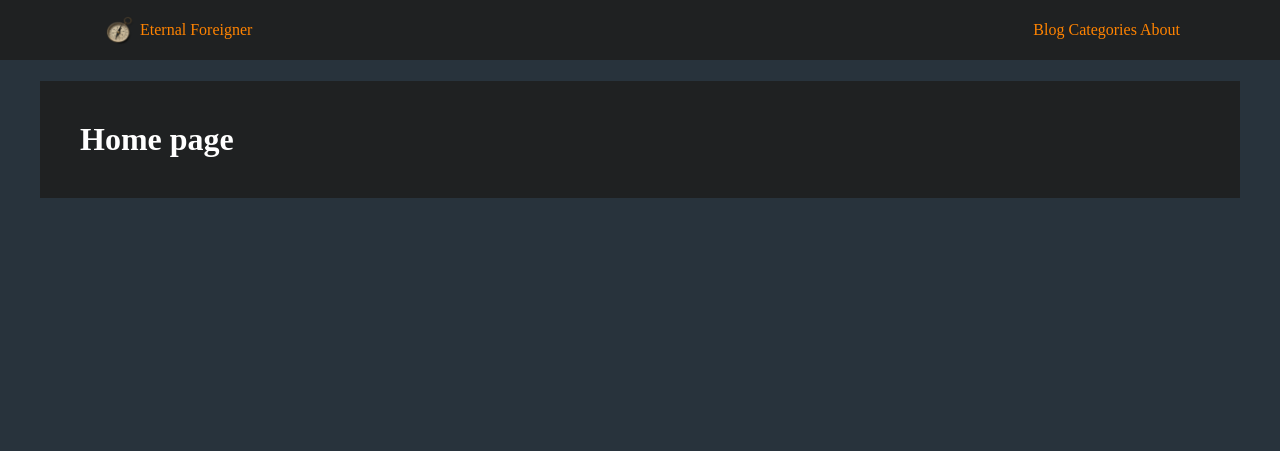
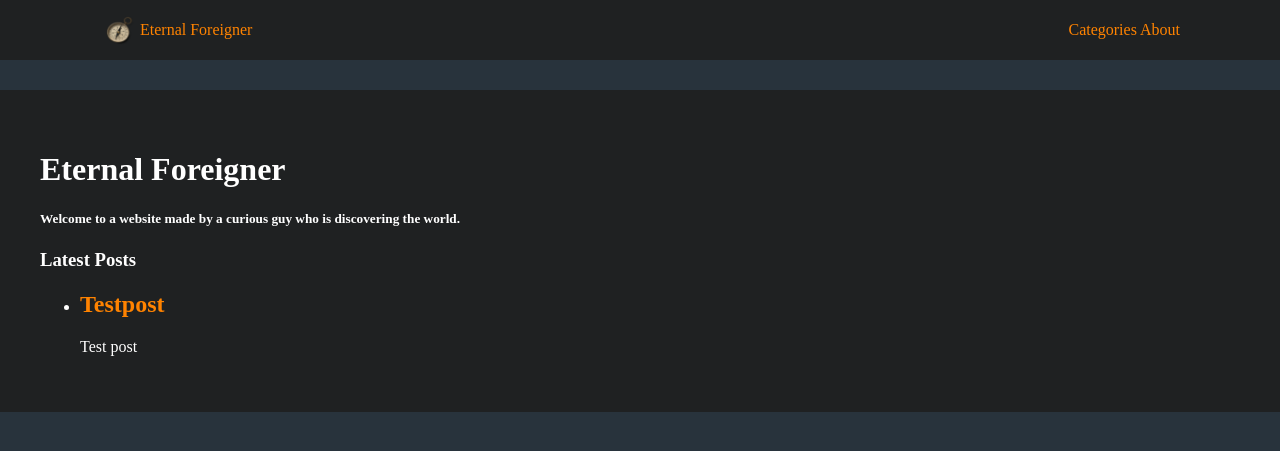
Before and after one commit to EternalForeigner/Eternal-Foreigner-Site, a Jekyll site: the page built from index.html, in a window 1280 px wide. Shown: the top 451 px of the page. Built offline with Jekyll 4.4.1, drawn with Linux system fonts in a browser that asks for light colours.

Commit message:
moved blog page to index

```diff
--- a/_data/navigation.yml
+++ b/_data/navigation.yml
@@ -1,5 +1,3 @@
-- name: Blog
-  link: /blog.html
 - name: Categories
   link: /categories.html
 - name: About
--- a/_sass/main.scss
+++ b/_sass/main.scss
@@ -2,10 +2,6 @@
   background: #28333C;
   color: #FFF;
   margin: 0;
-}
-
-h1 {
-  padding: 40px;
 }
 
 a {
@@ -52,6 +48,6 @@
 .page-content {
   background: #1F2122;
   max-width: 1200px;
-  margin-left: auto;
-  margin-right: auto;
+  margin: 30px auto;
+  padding: 40px;
 }
--- a/index.html
+++ b/index.html
@@ -1,6 +1,17 @@
 ---
 layout: default
-title: Home
+title: Eternal Foreigner
 ---
 
-<h1>Home page</h1>
+<h1>Eternal Foreigner</h1>
+<h5>Welcome to a website made by a curious guy who is discovering the world.</h5>
+<h3>Latest Posts</h3>
+<ul>
+  {% for post in site.posts %}
+    <li>
+      <h2><a href="{{ post.url }}">{{ post.title }}</a></h2>
+      {{ post.excerpt }}
+    </li>
+  {% endfor %}
+</ul>
+</div>
```
Also changed, not shown: blog.html (deleted, +0 -14 lines).
